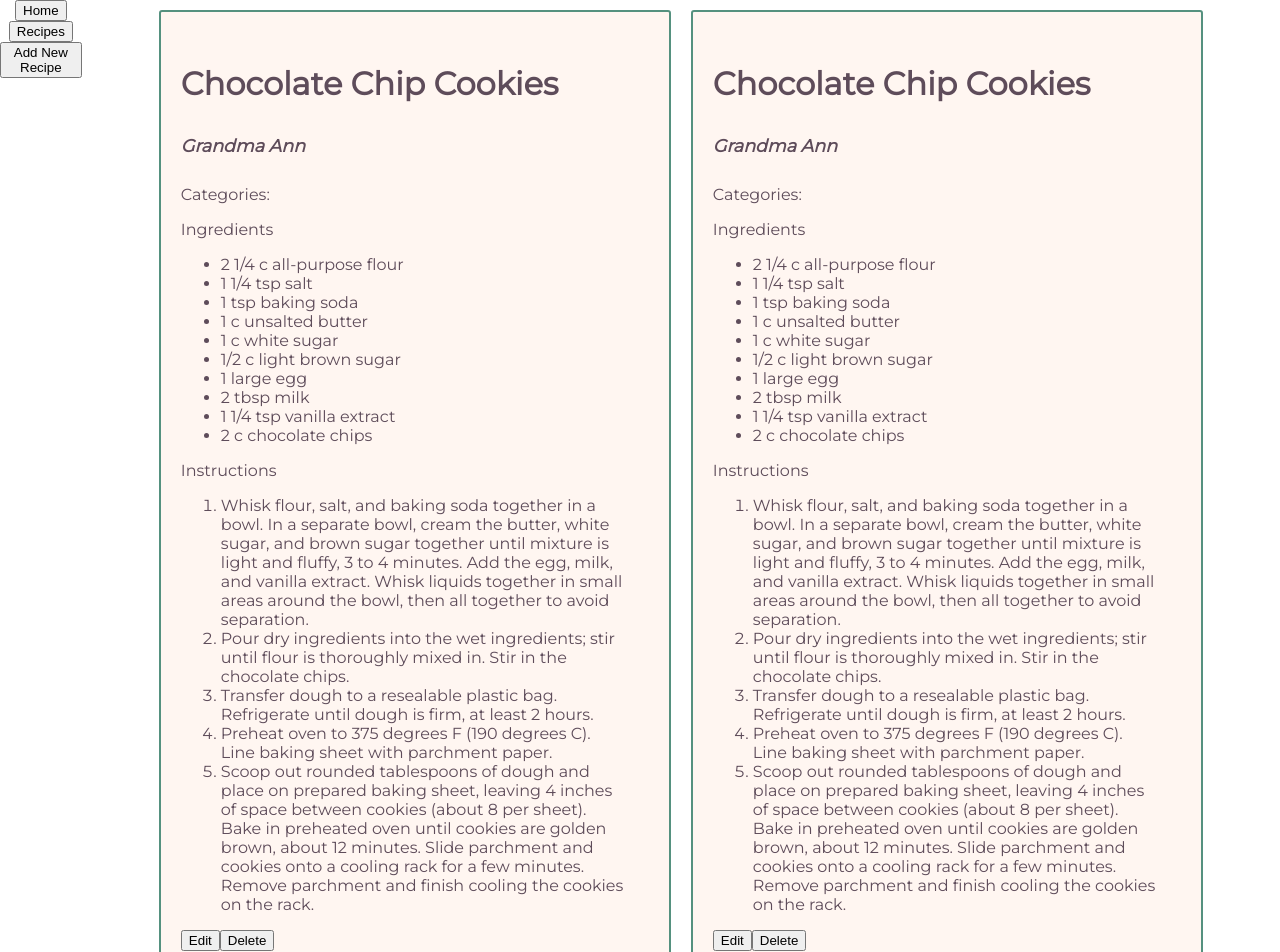
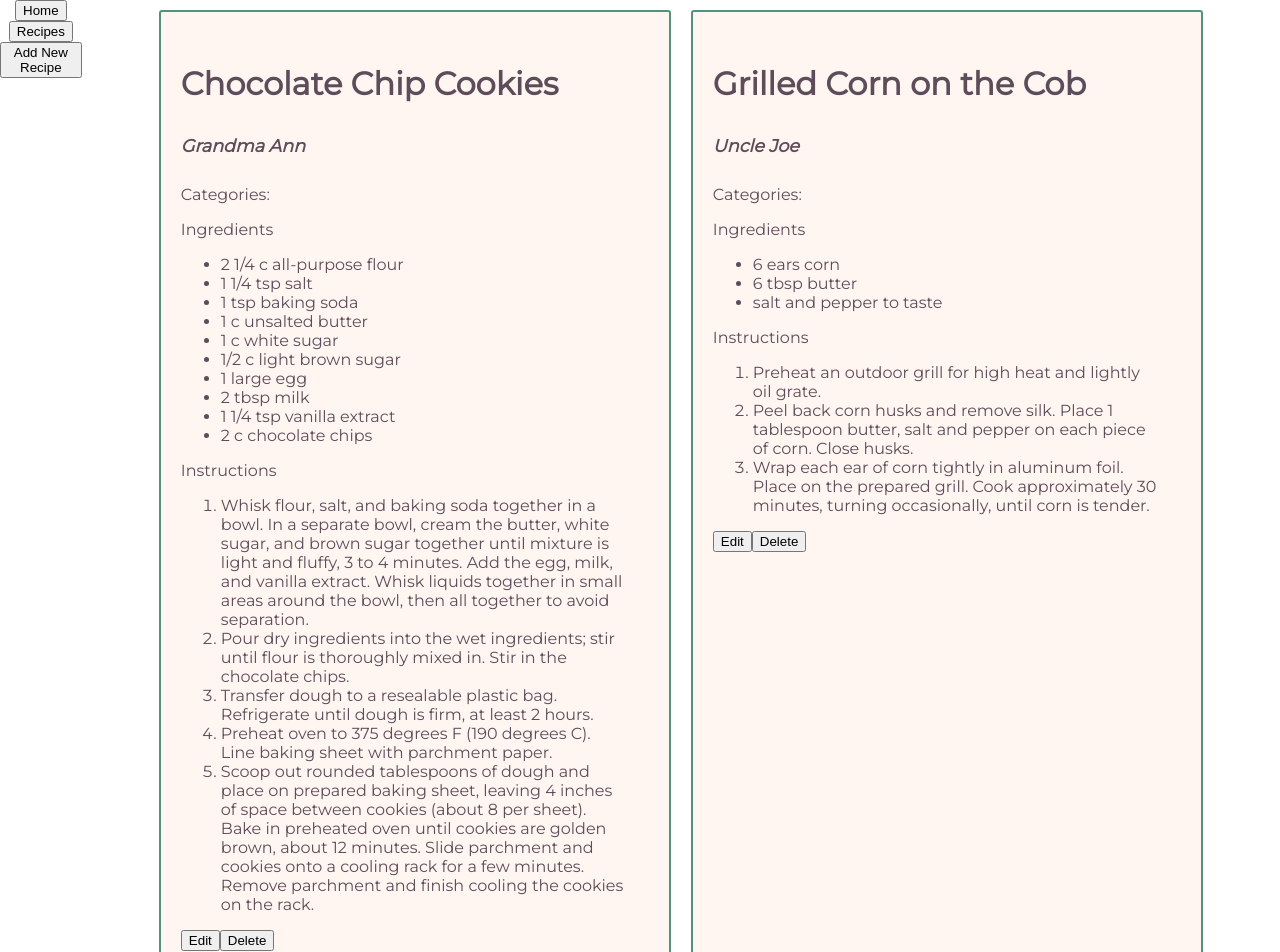
Before and after one commit to Build-Week-Secret-Family-Recipes1/front-end, a React (Create React App) app: page /recipes in a window 1280 px wide. Shown: the top 952 px of the page. Built offline with nearby package versions, Linux system fonts and the light colour scheme.

Commit message:
removed mapping, changed 'recipes.' to 'props.'

```diff
--- a/src/components/Recipe.js
+++ b/src/components/Recipe.js
@@ -47,17 +47,14 @@ function Recipe(props) {
     }
 
     return (
-        <div className='recipe-card-container'>
 
-        {Recipes.map(recipes =>
-            (
         <RecipeCard>
-            <H3>{recipes.title}</H3>
-            <H5>{recipes.source}</H5>
+            <H3>{props.title}</H3>
+            <H5>{props.source}</H5>
             <p>Categories:</p>
             <p>Ingredients</p>
             <ul>
-                {recipes.ingredients.map(ingredient => {
+                {props.ingredients.map(ingredient => {
                     return (
                         <li>{ingredient}</li>
                     )
@@ -65,20 +62,18 @@ function Recipe(props) {
             </ul>
             <p>Instructions</p>
             <ol>
-                {recipes.steps.map(step => {
+                {props.steps.map(step => {
                     return (
                         <Step>{step}</Step>
                     )
                 })}
             </ol>
-            <Link to={`/edit/${recipes.id}`}>
+            <Link to={`/edit/${props.id}`}>
                 <button>Edit</button>
             </Link>
             <button onClick={deleteRecipe}>Delete</button>
         </RecipeCard>
-        )
-        )}
-        </div>
+
     )
 }
 
```
